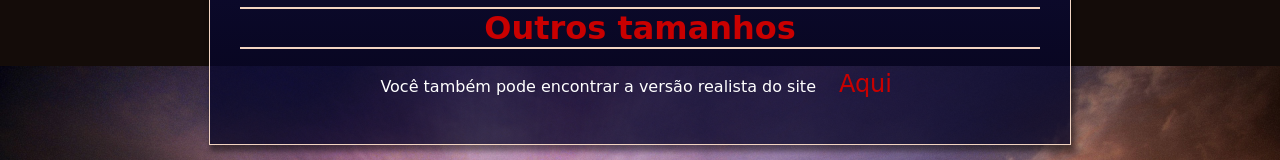
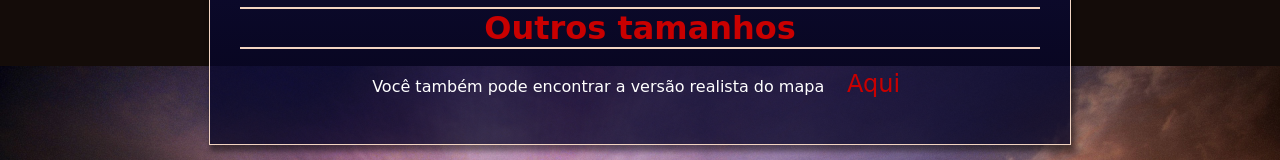
Before and after one commit to viniciustixu/castlevaniaWiki, a plain HTML site: page paginas/mapas.html in a window 1280 px wide. Shown: the part 1534-1694 px from the top of the page. Drawn offline with Linux system fonts and the light colour scheme; a web font is replaced by a local one.

Commit message:
Correção de texto

```diff
--- a/paginas/mapas.html
+++ b/paginas/mapas.html
@@ -44,7 +44,7 @@
             <a href="https://prnt.sc/tRTIyxpwg9tF" target="_blank"><img src="../imagens/map2.gif" alt="Mapa do segundo castelo"></a>
         </div>
         <h1>Outros tamanhos</h1>
-        <p>Você também pode encontrar a versão realista do site   <a href="https://fantasyanime.com/valhalla/castlevaniasotn/images/castlevsotnMap-Castle1.png" target="_blank"><span class="titulo-p"> Aqui </span></p></a>
+        <p>Você também pode encontrar a versão realista do mapa   <a href="https://fantasyanime.com/valhalla/castlevaniasotn/images/castlevsotnMap-Castle1.png" target="_blank"><span class="titulo-p"> Aqui </span></p></a>
     </main>
 
     <footer class="footer">
```
